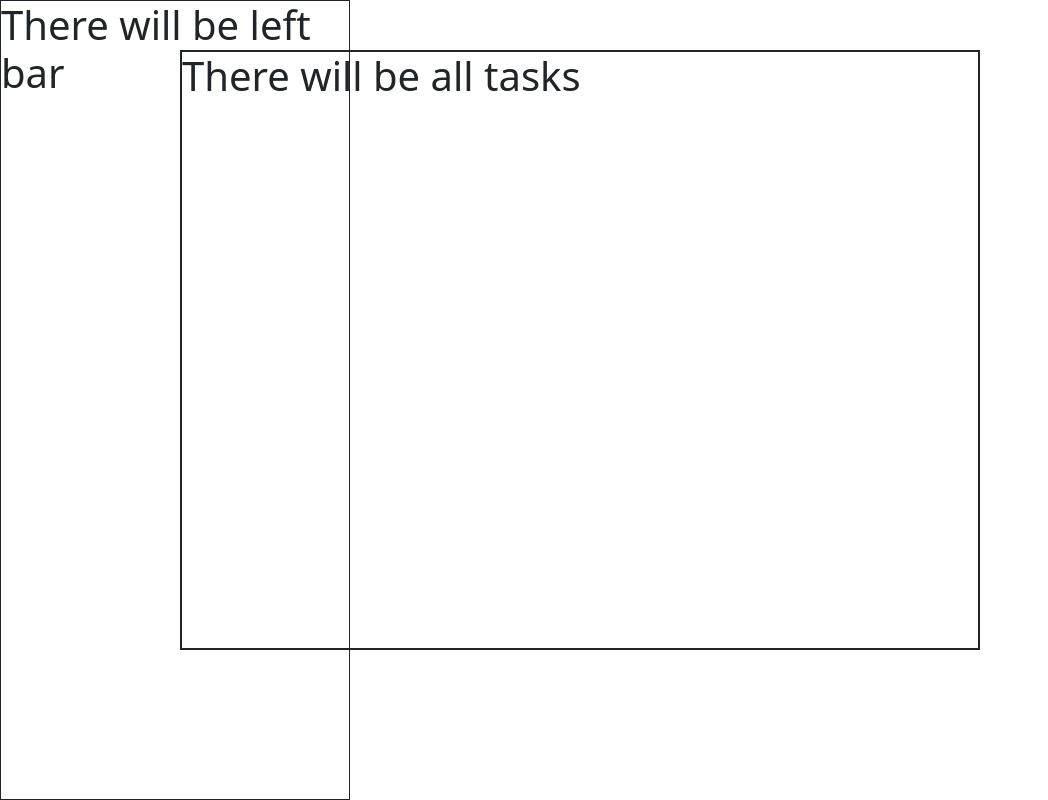
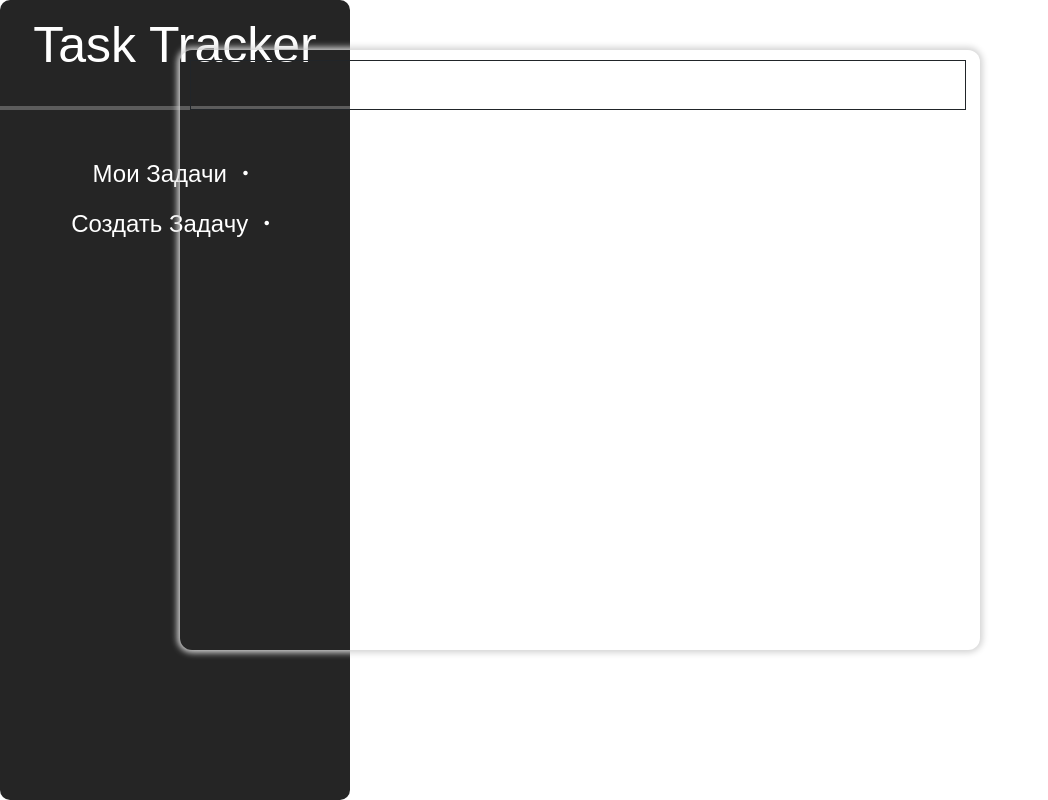
Before and after one commit to Zhadi-1-s/TaskTrecker, an Angular app in the folder taskTrecker/: page /tasks in a window 1280 px wide. Shown: the whole page, without its empty margins (0-1048 px from the left). Built offline with nearby package versions, Linux system fonts and the light colour scheme.

Commit message:
гет метод для получение таска сделан

```diff
--- a/taskTrecker/src/app/app.module.ts
+++ b/taskTrecker/src/app/app.module.ts
@@ -10,6 +10,7 @@ import { CreateTaskComponent } from './components/create-task/create-task.compon
 
 import { FormsModule, ReactiveFormsModule } from '@angular/forms';
 import { EnumToArrayPipe } from './shared/pipes/enumToArray.pipe';
+import { TaskService } from './shared/services/task.service';
 
 @NgModule({
   declarations: [
@@ -25,7 +26,7 @@ import { EnumToArrayPipe } from './shared/pipes/enumToArray.pipe';
     FormsModule,
     ReactiveFormsModule
   ],
-  providers: [EnumToArrayPipe],
+  providers: [EnumToArrayPipe,TaskService],
   bootstrap: [AppComponent]
 })
 export class AppModule { }
--- a/taskTrecker/src/app/components/all-tasks/all-tasks.component.css
+++ b/taskTrecker/src/app/components/all-tasks/all-tasks.component.css
@@ -2,7 +2,58 @@
     position: absolute;
     width: 350px;
     height: 100%;
-    border: solid 1px;
+    border-radius: 10px;
+    background-color: #252525;
+    display: flex;
+    flex-direction: column;
+    text-align: center;
+}
+hr{
+    color: white;
+    position: relative;
+    top: 30px;
+    border: solid white 2px;
+}
+.navigations{
+    position: relative;
+    width: 100%;
+    height: 300px;
+    top: 50px;
+    display: flex;
+    flex-direction: column;
+    align-items: center;
+}
+.navigations #navig{
+    width: 250px;
+    height: 40px;
+
+   margin-top: 10px;
+}
+.navigations #navig span{
+    color: white;
+    font-family: Arial, Helvetica, sans-serif;
+    font-size: 24px;
+}
+.navigations #navig span:hover{
+    cursor: pointer;
+    color: gray;
+}
+.title{
+    position: relative;
+    width: 320px;
+    height: 60px;
+    align-items: center;
+    display: flex;
+    flex-direction: column;
+    left: 15px;
+    top: 15px;
+    text-align: center;
+}
+.title h1{
+    font-size: 50px;
+    font-family: Arial, Helvetica, sans-serif;
+
+    color: white;
 }
 .main-container{
     position: absolute;
@@ -10,5 +61,15 @@
     top: 50px;
     width: 800px;
     height: 600px;
-    border: solid 2px;
+    border-radius: 12px;
+    box-shadow: 0 0 5pt 2pt #D3D3D3;
+    display: flex;
+    flex-direction: column;
+
 }
+.tasks{
+    width: 97%;
+    height: 50px;
+    border: solid 1px;
+    margin: 10px;
+}
--- a/taskTrecker/src/app/components/all-tasks/all-tasks.component.html
+++ b/taskTrecker/src/app/components/all-tasks/all-tasks.component.html
@@ -1,10 +1,21 @@
 <div class="left-bar">
-    <div class="main">
-        <h1>There will be left bar</h1>
+    <div class="title">
+        <h1>Task Tracker</h1>
+    </div>
+    <div>
+        <hr>
+    </div>
+    <div class="navigations">
+        <div id="navig">
+            <span>Мои Задачи <i class="bi bi-dot"></i></span>
+        </div>
+        <div id="navig">
+            <span>Создать Задачу <i class="bi bi-dot"></i></span>
+        </div>
     </div>
 </div>
 <div class="main-container">
     <div class="tasks">
-        <h1>There will be all tasks</h1>
+       <h1>{{tasks.title}}</h1>
     </div>
 </div>
--- a/taskTrecker/src/app/components/all-tasks/all-tasks.component.ts
+++ b/taskTrecker/src/app/components/all-tasks/all-tasks.component.ts
@@ -1,10 +1,29 @@
 import { Component } from '@angular/core';
+import { OnInit } from '@angular/core';
+import { Task } from 'src/app/shared/models/task';
+import { TaskService } from 'src/app/shared/services/task.service';
 
 @Component({
   selector: 'app-all-tasks',
   templateUrl: './all-tasks.component.html',
   styleUrls: ['./all-tasks.component.css']
 })
-export class AllTasksComponent {
+export class AllTasksComponent implements OnInit{
+
+  tasks!:Task
+
+  constructor(private taskService:TaskService){}
+
+  ngOnInit(): void {
+      this.taskService.getTasks('task').subscribe(
+        data => {
+          this.tasks = data,
+          console.log(data)
+        },
+        error => {
+          console.error(error.message)
+        }
+      )
+  }
 
 }
--- a/taskTrecker/src/app/components/create-task/create-task.component.css
+++ b/taskTrecker/src/app/components/create-task/create-task.component.css
@@ -16,7 +16,6 @@ hr{
 }
 .navigations{
     position: relative;
-
     width: 100%;
     height: 300px;
     top: 50px;
--- a/taskTrecker/src/app/components/create-task/create-task.component.ts
+++ b/taskTrecker/src/app/components/create-task/create-task.component.ts
@@ -1,6 +1,7 @@
 import { OnInit } from '@angular/core';
 import { Component} from '@angular/core';
 import { FormBuilder, FormGroup, Validators } from '@angular/forms';
+import { Router } from '@angular/router';
 import { Status } from 'src/app/shared/models/status';
 import { Task } from 'src/app/shared/models/task';
 import { EnumToArrayPipe } from 'src/app/shared/pipes/enumToArray.pipe';
@@ -18,7 +19,7 @@ export class CreateTaskComponent implements OnInit {
   Status = Status
   enumKeys = []
 
-  constructor(private fb: FormBuilder,private enumToArray:EnumToArrayPipe,private taskService:TaskService){
+  constructor(private fb: FormBuilder,private enumToArray:EnumToArrayPipe,private taskService:TaskService,private router: Router){
 
   }
 
@@ -42,6 +43,7 @@ export class CreateTaskComponent implements OnInit {
         };
         this.taskService.create(newTask)
         console.log('newTaks',newTask);
+        this.router.navigate(['tasks'])
 
       }
       else{
--- a/taskTrecker/src/app/shared/services/task.service.ts
+++ b/taskTrecker/src/app/shared/services/task.service.ts
@@ -14,14 +14,14 @@ export class TaskService {
     localStorage.setItem('task',JSON.stringify(task))
   }
 
-  getTasks(key:string):Observable<Task[]>{
+  getTasks(key:string):Observable<Task>{
 
     return of(localStorage.getItem(key)).pipe(
 
-      map((tasksJson:String | null) => {
+      map((tasksJson:string | null) => {
 
         if(tasksJson){
-          return JSON.parse(tasksJson) as Task[];
+          return JSON.parse(tasksJson);
         }
 
         else{
```
